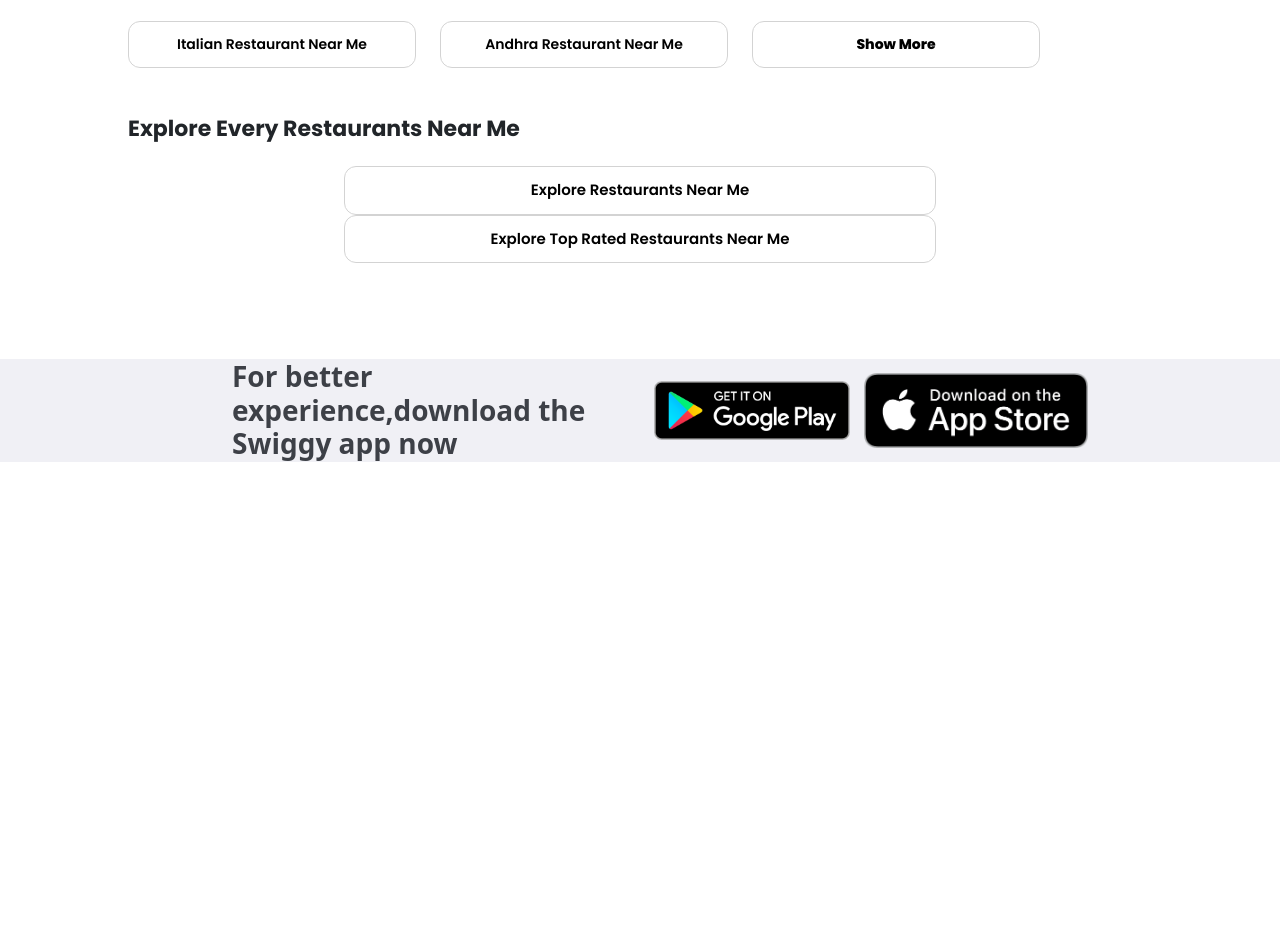
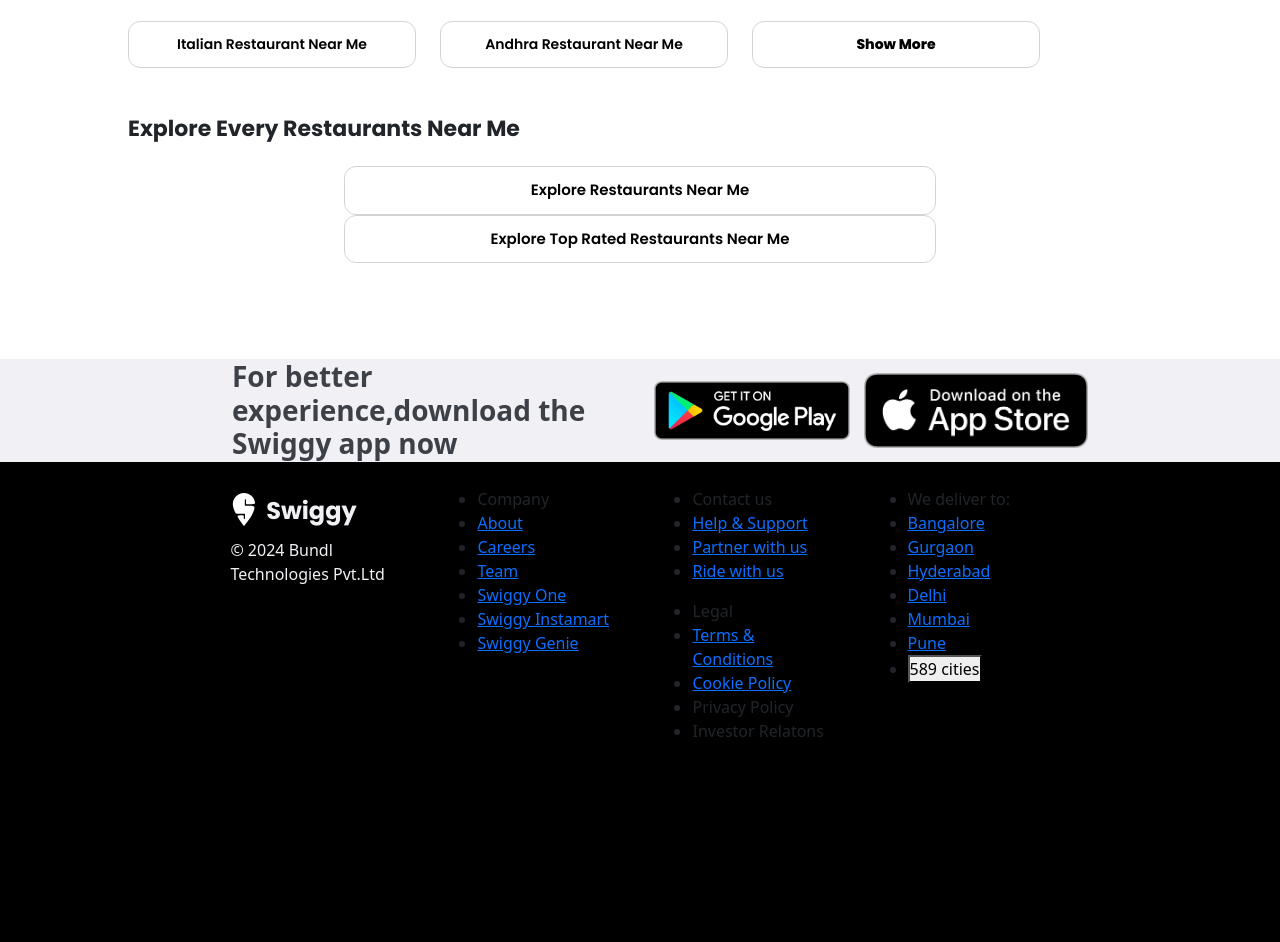
Before and after one commit to DharunDayaal/swiggy-clone-website, a website: page index.html in a window 1280 px wide. Shown: the part 3699-4641 px from the top of the page. Before the commit the page ends 4161 px from the top, so only its background shows below. Drawn offline with nearby package versions, Linux system fonts and the light colour scheme.

Commit message:
created footer section and styling the footer is pending

```diff
--- a/assets/script.js
+++ b/assets/script.js
@@ -13,7 +13,6 @@
     imageList.append(img);
 });
 const initializeCarousel = (carouselContainer) => {
-    const imageList = carouselContainer.querySelector(".img-list");
     const sliderScrollBar = carouselContainer.querySelector(".slider-scrollbar");
     const sliderThumb = sliderScrollBar ? sliderScrollBar.querySelector(".scrollbar-thumb") : null;
 
--- a/assets/style.css
+++ b/assets/style.css
@@ -431,5 +431,39 @@
 
 .container5 a img {
     width: 14em;
+}
 
+.container6 {
+    background: #000;
+    width: 100%;
+    height: 60vh;
+    padding: 2% 18% 8% 18%;
+    display: grid;
+    grid-template-columns: repeat(4, 1fr);
+    column-gap: 5%;
 }
+
+.address-container .address-icon {
+    width: 100%;
+    display: inline-flex;
+    height: fit-content;
+}
+
+.address-container .address-icon img{
+    width: 16%;
+}
+
+.address-container .address-icon h5 {
+    width:fit-content;
+    margin: 4px 0 0 8px;
+    text-align: center;
+    font-family: 'Poppins', sans-serif;
+    font-size: 24px;
+    font-weight: 700;
+    color: #F0F0F5;
+}
+
+.address-container div {
+    margin-top: 6px;
+    color: #F0F0F5;
+}
--- a/index.html
+++ b/index.html
@@ -843,7 +843,59 @@
         <a href="https://play.google.com/store/apps/details?id=in.swiggy.android&hl=en_IN"><img src="./assets/images/googleplay.png" alt="googlePlayStoreImage"></a>
         <a href="https://apps.apple.com/in/app/swiggy-food-grocery-dineout/id989540920"><img src="./assets/images/appstore.png" alt="appStoreImage"></a>
     </div>
-
+    <div class="container6">
+        <div class="address-container">
+            <div class="address-icon">
+                <img src="./assets/icons/swiggy footer icon.svg" alt="swiggy-icon">
+                <h5>Swiggy</h5>
+            </div>
+            <div>
+                <span>&#169;</span> 2024 Bundl Technologies Pvt.Ltd
+            </div>
+        </div>
+        <div class="swiggy-pages">
+            <ul>
+                <li><div class="footer-heading">Company</div></li>
+                <li><div class="footer-body"><a href="#">About</a></div></li>
+                <li><div class="footer-body"><a href="#">Careers</a></div></li>
+                <li><div class="footer-body"><a href="#">Team</a></div></li>
+                <li><div class="footer-body"><a href="#">Swiggy One</a></div></li>
+                <li><div class="footer-body"><a href="#">Swiggy Instamart</a></div></li>
+                <li><div class="footer-body"><a href="#">Swiggy Genie</a></div></li>
+            </ul>
+        </div>
+        <div class="terms-and-conditions">
+            <div class="contact-section">
+                <ul>
+                    <li><div class="footer-heading">Contact us</div></li>
+                    <li><div class="footer-body"><a href="#">Help & Support</a></div></li>
+                    <li><div class="footer-body"><a href="#">Partner with us</a></div></li>
+                    <li><div class="footer-body"><a href="#">Ride with us</a></div></li>
+                </ul>
+            </div>
+            <div class="legal-section">
+                <ul>
+                    <li><div class="footer-heading">Legal</div></li>
+                    <li><div class="footer-body"><a href="#">Terms & Conditions</a></div></li>
+                    <li><div class="footer-body"><a href="#">Cookie Policy</a></div></li>
+                    <li><div class="footer-body"><a href="#"></a>Privacy Policy</div></li>
+                    <li><div class="footer-body"><a href="#"></a>Investor Relatons</div></li>
+                </ul>
+            </div>
+        </div>
+        <div class="cities-section">
+            <ul>
+                <li><div class="footer-heading">We deliver to:</div></li>
+                <li><div class="footer-body"><a href="#">Bangalore</a></div></li>
+                <li><div class="footer-body"><a href="#">Gurgaon</a></div></li>
+                <li><div class="footer-body"><a href="#">Hyderabad</a></div></li>
+                <li><div class="footer-body"><a href="#">Delhi</a></div></li>
+                <li><div class="footer-body"><a href="#">Mumbai</a></div></li>
+                <li><div class="footer-body"><a href="#">Pune</a></div></li>
+                <li><div class="footer-button footer-body"><button>589 cities</button></div></li>
+            </ul>
+        </div>
+    </div>
 
     <script src="assets/script.js"></script>
     <script src="node_modules/bootstrap/dist/js/bootstrap.js"></script>
```
Also changed, not shown: assets/icons/swiggy footer icon.svg (added).
